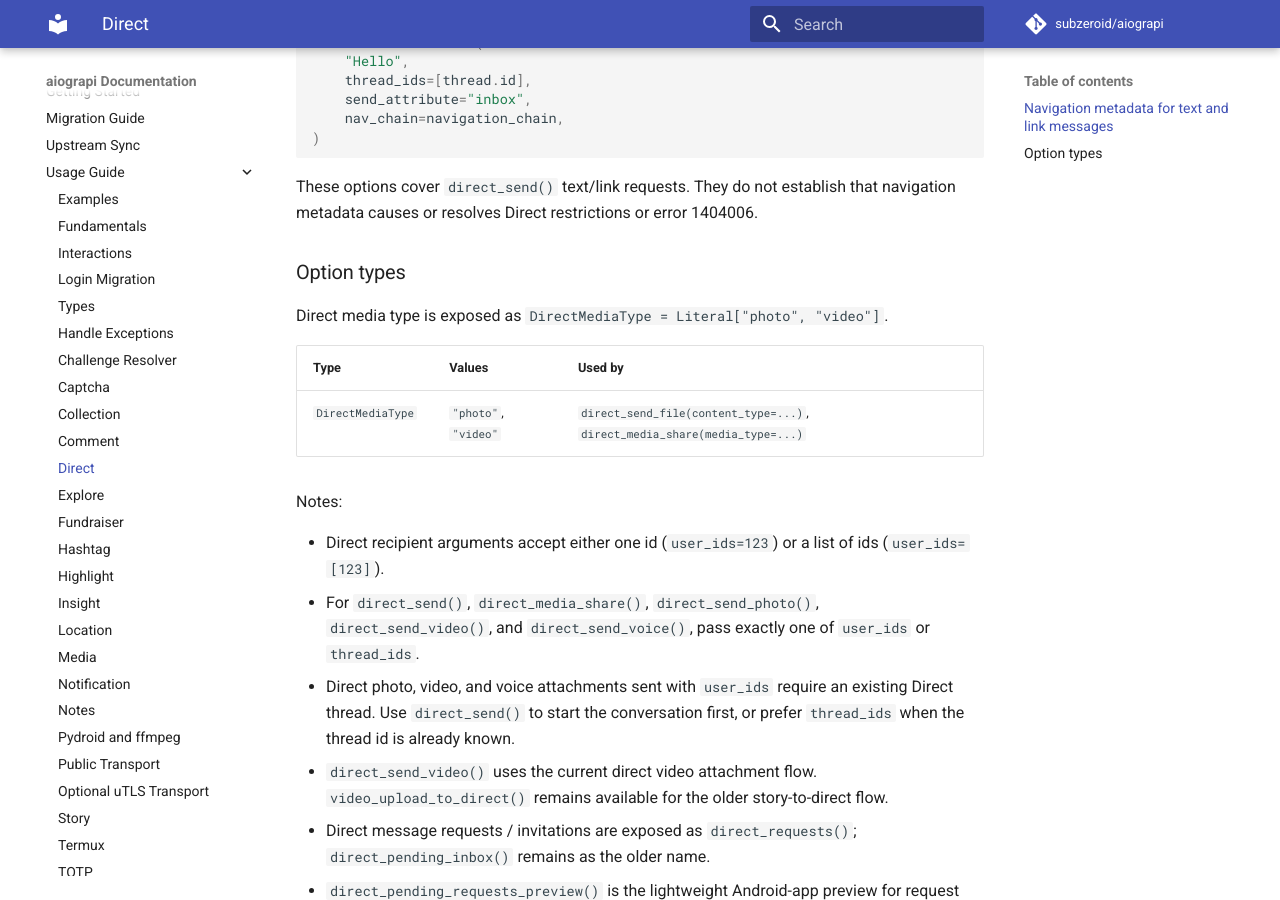
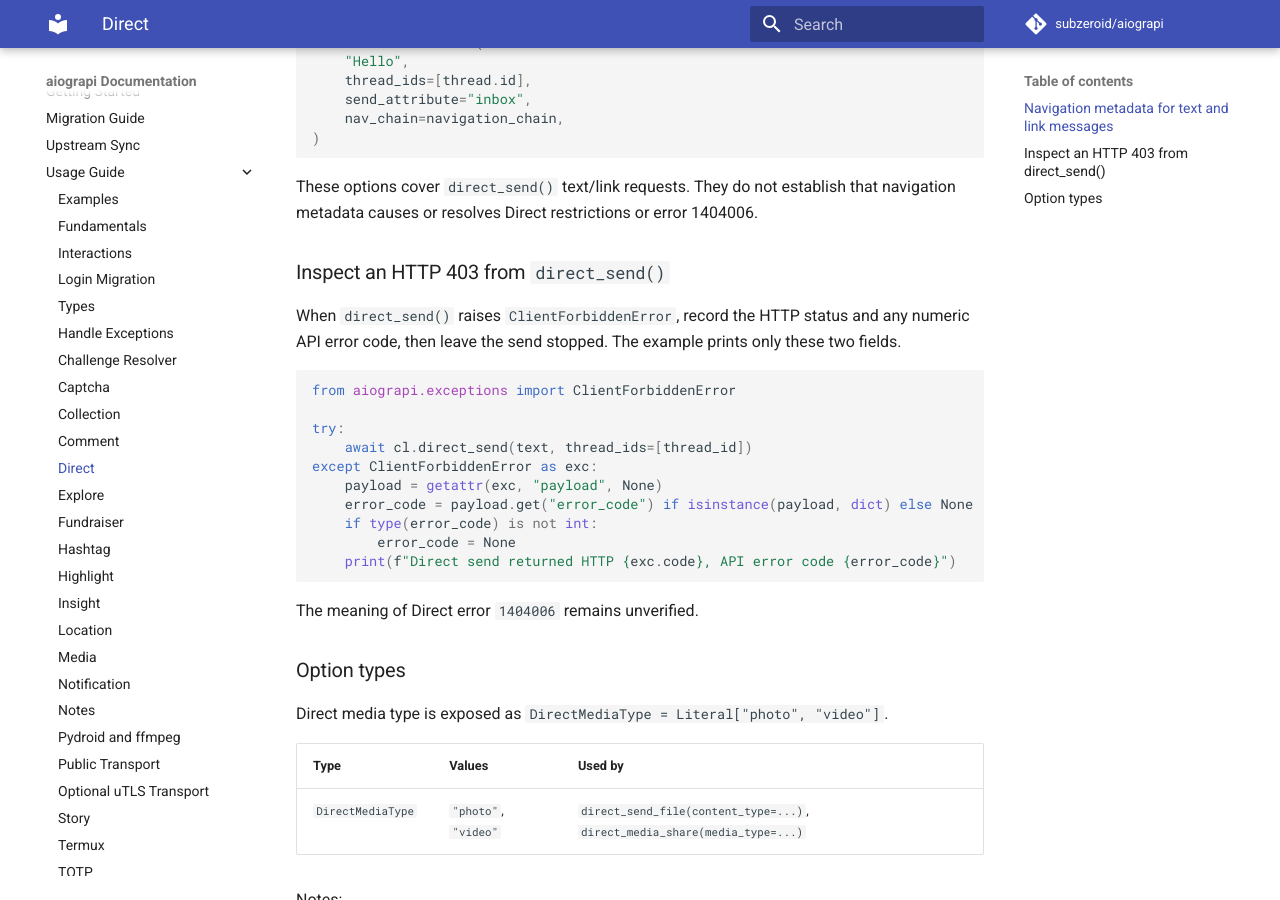
Before and after one commit to subzeroid/aiograpi, an MkDocs documentation site: the page built from docs/usage-guide/direct.md, in a window 1280 px wide and 900 px high, scrolled down 4408 px. Built offline with MkDocs 1.6.1 and Material for MkDocs 9.7.7, drawn with Linux system fonts in a browser that asks for light colours; comment, search, counter and statistics services are not loaded; the version menu is left out.

Commit message:
docs: show how to inspect HTTP 403 from direct_send

````diff
--- a/docs/usage-guide/direct.md
+++ b/docs/usage-guide/direct.md
@@ -60,6 +60,25 @@ await cl.direct_send(
 ```
 
 These options cover `direct_send()` text/link requests. They do not establish that navigation metadata causes or resolves Direct restrictions or error 1404006.
+
+### Inspect an HTTP 403 from `direct_send()`
+
+When `direct_send()` raises `ClientForbiddenError`, record the HTTP status and any numeric API error code, then leave the send stopped. The example prints only these two fields.
+
+```python
+from aiograpi.exceptions import ClientForbiddenError
+
+try:
+    await cl.direct_send(text, thread_ids=[thread_id])
+except ClientForbiddenError as exc:
+    payload = getattr(exc, "payload", None)
+    error_code = payload.get("error_code") if isinstance(payload, dict) else None
+    if type(error_code) is not int:
+        error_code = None
+    print(f"Direct send returned HTTP {exc.code}, API error code {error_code}")
+```
+
+The meaning of Direct error `1404006` remains unverified.
 
 ### Option types
 
````
